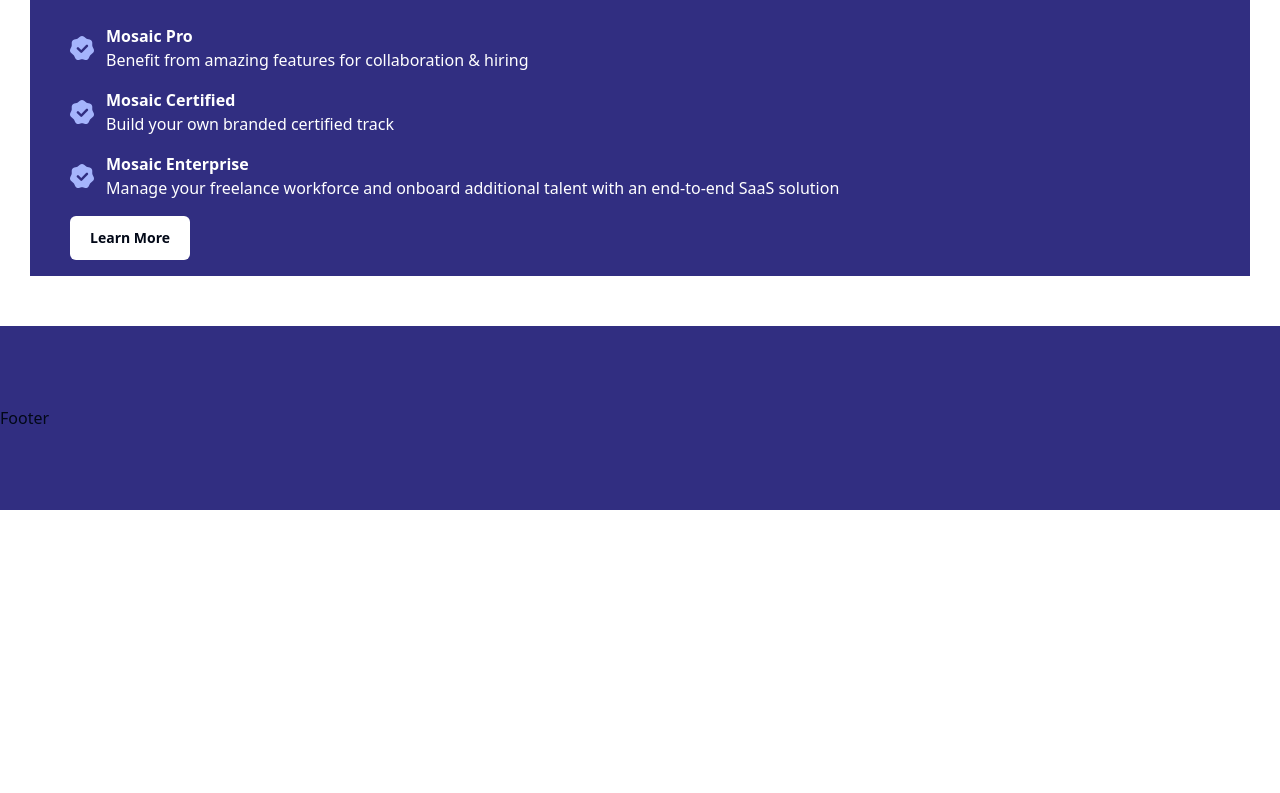
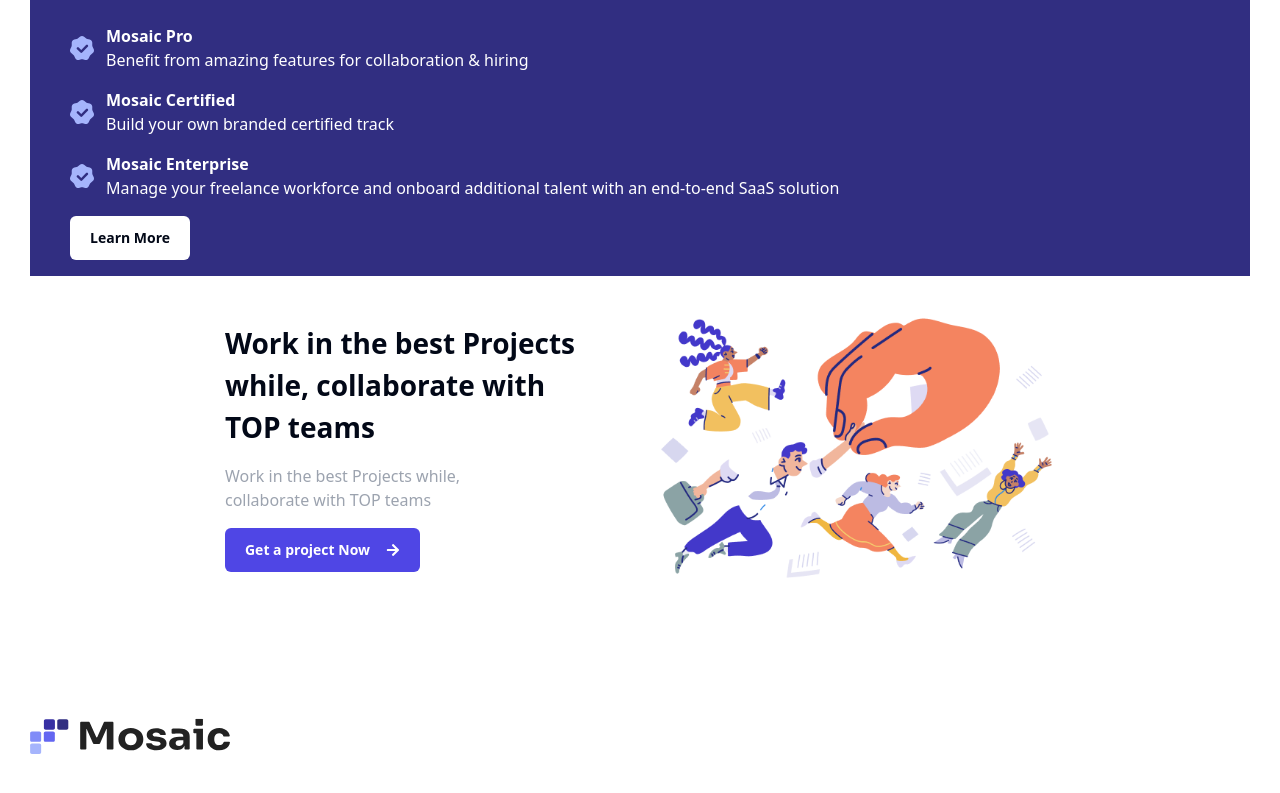
Before and after one commit to mondher0/Innobyte-hackathon, a Next.js app: page /home in a window 1280 px wide. Shown: the part 1121-1914 px from the top of the page. Before the commit the page ends 1631 px from the top, so only its background shows below. Built offline with nearby package versions, Linux system fonts and the light colour scheme; no server answers.

Commit message:
update landing page

```diff
--- a/app/home/page.jsx
+++ b/app/home/page.jsx
@@ -1,6 +1,7 @@
 import EcoSystemSection from "@/components/home/EcoSystemSection";
 import HomeHero from "@/components/home/HomeHero";
 import SolutionsSection from "@/components/home/SolutionsSection";
+import Work from "@/components/home/Work";
 import Header from "@/components/ui/Header";
 import HeroSection from "@/components/user/HeroSection";
 import React from "react";
@@ -12,6 +13,7 @@
       <HomeHero />
       <EcoSystemSection />
       <SolutionsSection />
+      <Work />
     </>
   );
 };
--- /dev/null
+++ b/components/home/Work.jsx
@@ -0,0 +1,29 @@
+import Image from "next/image";
+import React from "react";
+import { Button } from "../ui/button";
+import { FaArrowRight } from "react-icons/fa";
+
+const Work = () => {
+  return (
+    <div className="flex items-center justify-center gap-20 m-10">
+      <div className="flex flex-col items-start justify-center gap-4">
+        <h1 className="font-bold ">
+          Work in the best Projects
+          <br /> while, collaborate with
+          <br /> TOP teams
+        </h1>
+        <p className="text-gray-400">
+          Work in the best Projects while,
+          <br /> collaborate with TOP teams
+        </p>
+        <Button className="flex items-center gap-4">
+          Get a project Now
+          <FaArrowRight />
+        </Button>
+      </div>
+      <Image src="/work-img.png" width={400} height={400} />
+    </div>
+  );
+};
+
+export default Work;
--- a/components/ui/Footer.jsx
+++ b/components/ui/Footer.jsx
@@ -1,4 +1,10 @@
+import Image from "next/image";
+
 const Footer = () => {
-  return <div className="min-w-screen bg-indigo900 py-20">Footer</div>;
+  return (
+    <div className="Container min-w-screen py-20 p-6">
+      <Image src="/logo.svg" width={200} height={200} />
+    </div>
+  );
 };
 export default Footer;
```
Also changed, not shown: public/work-img.png (added).
